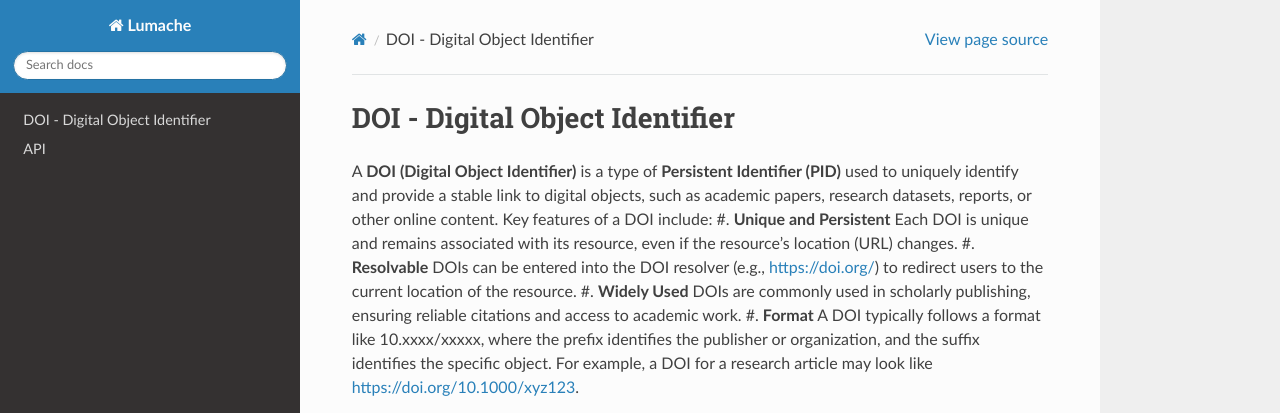
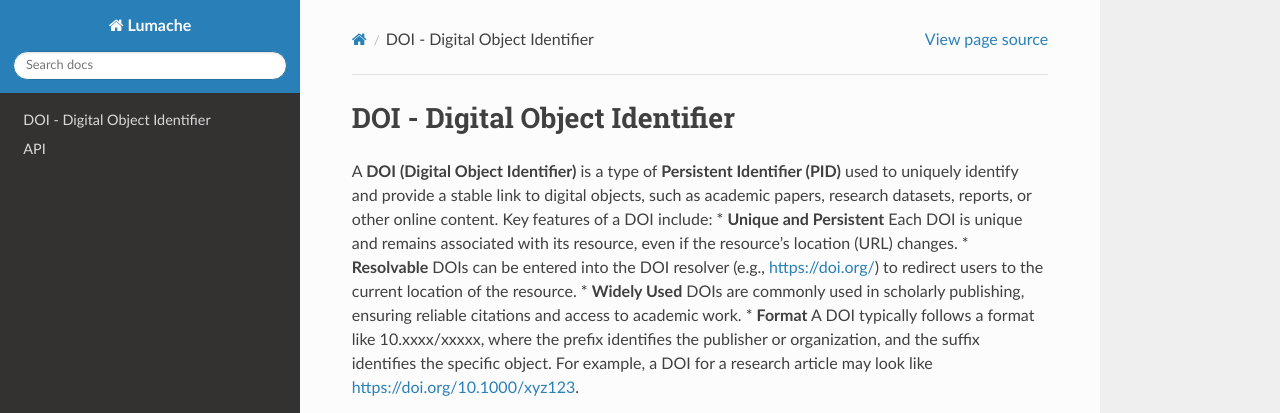
Before and after one commit to stephw-tib/pid4nfdi-training, a Sphinx documentation site: the page built from docs/source/doi.rst, in a window 1280 px wide. Shown: the top 413 px of the page. Built offline with Sphinx 7.4.7 and the Read the Docs theme 3.1.0, drawn with Linux system fonts in a browser that asks for light colours.

Commit message:
Update doi.rst
list repair

```diff
--- a/docs/source/doi.rst
+++ b/docs/source/doi.rst
@@ -2,8 +2,8 @@
 =====
 A **DOI (Digital Object Identifier)** is a type of **Persistent Identifier (PID)** used to uniquely identify and provide a stable link to digital objects, such as academic papers, research datasets, reports, or other online content.
 Key features of a DOI include:
-#. **Unique and Persistent** Each DOI is unique and remains associated with its resource, even if the resource's location (URL) changes.
-#. **Resolvable** DOIs can be entered into the DOI resolver (e.g., https://doi.org/) to redirect users to the current location of the resource.
-#. **Widely Used** DOIs are commonly used in scholarly publishing, ensuring reliable citations and access to academic work.
-#. **Format** A DOI typically follows a format like 10.xxxx/xxxxx, where the prefix identifies the publisher or organization, and the suffix identifies the specific object.
+* **Unique and Persistent** Each DOI is unique and remains associated with its resource, even if the resource's location (URL) changes.
+* **Resolvable** DOIs can be entered into the DOI resolver (e.g., https://doi.org/) to redirect users to the current location of the resource.
+* **Widely Used** DOIs are commonly used in scholarly publishing, ensuring reliable citations and access to academic work.
+* **Format** A DOI typically follows a format like 10.xxxx/xxxxx, where the prefix identifies the publisher or organization, and the suffix identifies the specific object.
 For example, a DOI for a research article may look like https://doi.org/10.1000/xyz123.
```
